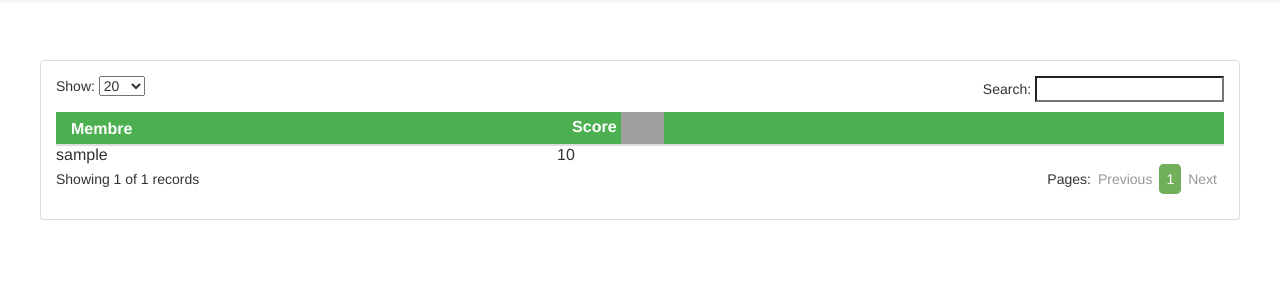
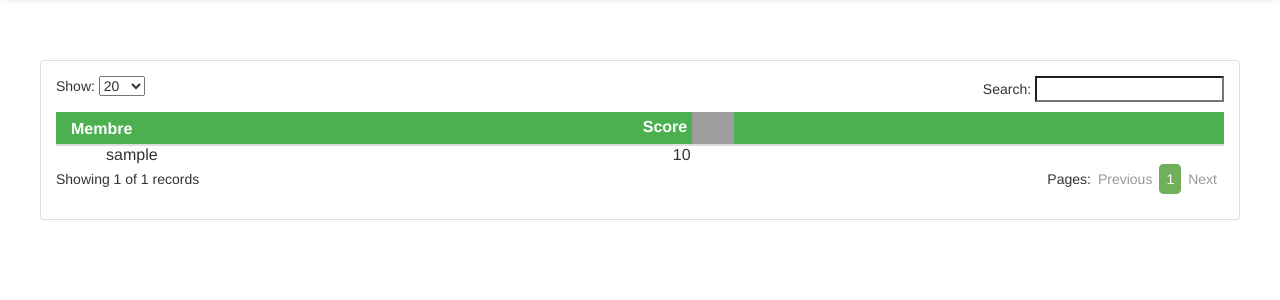
Before and after one commit to geleouet/PollEuro2016, a Django app: page /euro/classement in a window 1280 px wide. Shown: the part 52-352 px from the top of the page. Run offline with Django 3.2, Linux system fonts and the light colour scheme; tables that the repository leaves empty hold one stand-in row (values such as "Sample post"); parts of the project's set-up code (start-up, migrations or seed data) failed here and were passed over; some libraries are stand-ins or nearby versions; some web fonts are replaced; grey boxes are pictures that could not be loaded.

Commit message:
improve classement

```diff
--- a/euro/templates/euro/base.html
+++ b/euro/templates/euro/base.html
@@ -54,7 +54,7 @@
             </ul>
         </div>
     </nav>
-
+    {% if username == None %}
     <div id="myModalLogin" class="modal fade" role="dialog">
         <div class="modal-dialog">
 
@@ -136,6 +136,7 @@
 
         </div>
     </div>
+    {% endif %}
 
 
 <form id="saveP">
--- a/euro/templates/euro/classement.html
+++ b/euro/templates/euro/classement.html
@@ -13,7 +13,11 @@
         </thead>
         {% for user in users %}
         <tr style="border-bottom: 1px solid #ddd;">
-            <td style="padding-left: 15px;padding-right: 15px;">{{user.user.username}}</td><td> {{user.score}}</td>
+            {% if user = self %}
+            <td><strong><span style="padding-left: 45px;padding-right: 15px;">{{user.user.username}}</span></strong></td><td><span style="padding-left: 45px;padding-right: 15px;"> {{user.score}}</span></td>
+            {% else %}
+            <td><span style="padding-left: 50px;padding-right: 15px;">{{user.user.username}}</span></td><td><span style="padding-left: 45px;padding-right: 15px;"> {{user.score}}</span></td>
+            {% endif %}
         </tr>
         {% endfor %}
     </table>
--- a/euro/views.py
+++ b/euro/views.py
@@ -45,14 +45,16 @@ def home(request):
 
 def classement(request):
     if request.user.is_authenticated():
-        user =request.user.member
+        user = request.user.member
     else:
         user = None
+        self_user = None
 
     users = Member.objects.annotate(score=Sum('pronostic__points')).order_by('-score').all()
 
     context = {
         'users': users,
+        'self': user,
         'username' : request.session.get('username', None),
 
     }
```
